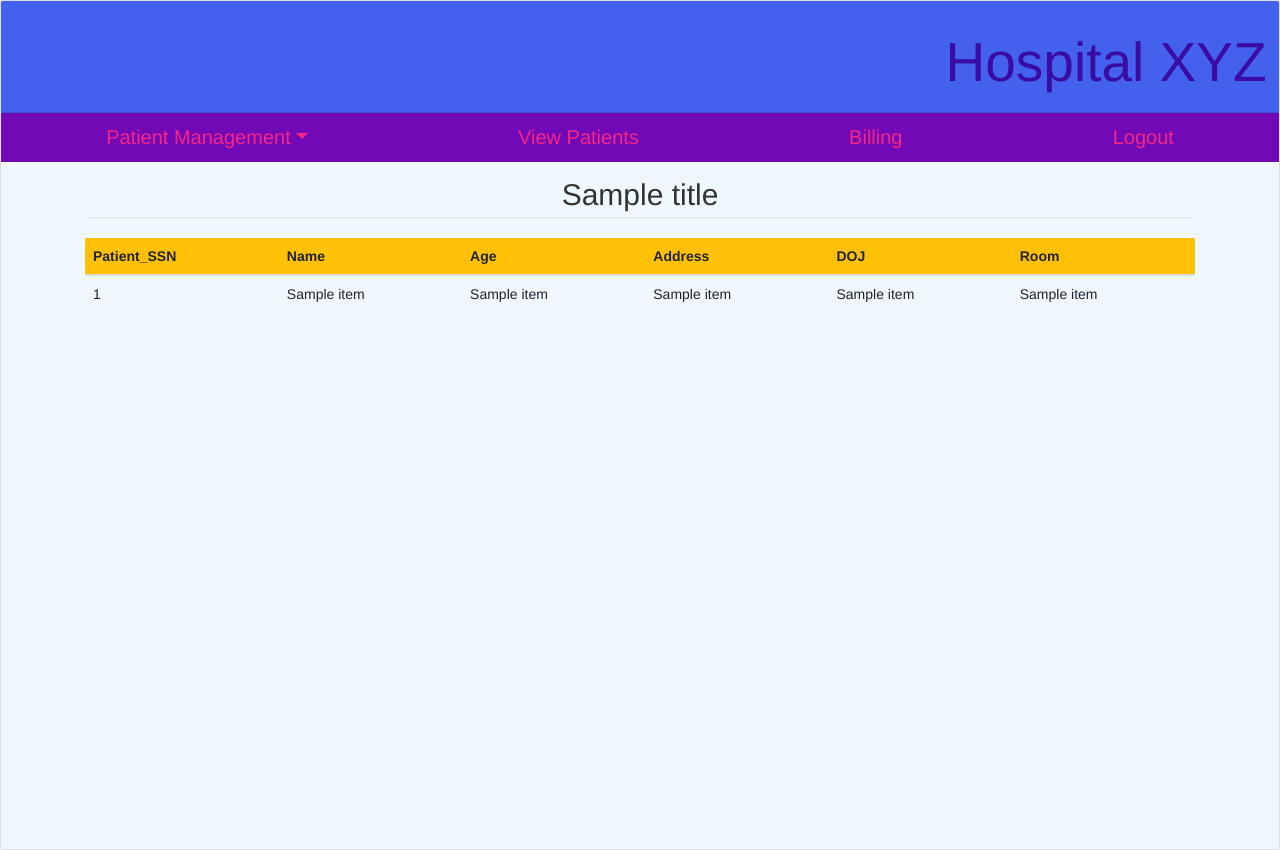
After one commit to santhosh-reddy03/hms, a Flask app: template application/templates/patient_table.html in a window 1280 px wide. The commit adds this page. Run offline with Flask 2, Linux system fonts and the light colour scheme; the template is opened without the code that fills it: most values are stand-ins (such as "Sample title", 1, 10 or a date in 2020); some libraries are stand-ins or nearby versions.

Commit message:
made few changes in routes, pharma, layout

```diff
--- a/application/routes.py
+++ b/application/routes.py
@@ -36,7 +36,7 @@ def login():
             session['user_id'] = form.login.data
             session['user_type'] = user_type[0]
             if user_type[0] == 'E':
-                return redirect(url_for('create_customer'))
+                return redirect(url_for('create_patient'))
             elif user_type[0] == 'P':
                 return redirect(url_for('pharmacist'))
             elif user_type[0] == 'D':
@@ -53,7 +53,7 @@ def logout():
     return redirect(url_for('login'))
 
 
-@app.route('/create_patient')
+@app.route('/create_patient', methods=["GET", "POST"])
 def create_patient():
     if 'user_id' in session and session['user_type'] == 'E':
         form = RegisterationForm()
@@ -131,12 +131,12 @@ def update_patient():
                     if not empty_field:                                 # empty field check necessary to ensure no fields are none while updating
                         sql = text('UPDATE patients SET patient_name = :n, age = :ag, admission_date = :doa, bed_type = :bt, address = :ad, state = :s, '
                                    'city = :c  WHERE patient_ssn = :ssn AND status = :state')
-                        rslt = db.engine.execute(sql, n=form.patient_name.data, ag=int(form.age.data), doa=form.doa.data, bt=form.bed_type.data,
+                        db.engine.execute(sql, n=form.patient_name.data, ag=int(form.age.data), doa=form.doa.data, bt=form.bed_type.data,
                                                  ad=form.address.data, s=form.state.data, c=form.city.data, ssn=form.patient_ssn.data, state='ACTIVE')
                         flash('Patient update initiated successfully', 'success')
-                        return redirect(url_for('update_patient'))       # successfull update
+                        return redirect(url_for('update_patient'))       # successful update
                     else:
-                        flash('Update uncsuccessful emppty fields found', 'warning')        # uncsuccessful update due to empty fields
+                        flash('Update unsuccessful empty fields found', 'warning')        # unsuccessful update due to empty fields
                         return redirect(url_for('update_patient'))
                 else:
                     flash('Please fill the fields using GET button then click on UPDATE button', 'warning')
@@ -164,7 +164,7 @@ def delete_patient():
 
                 elif form.delete.data and form.patient_name.data :          # to ensure get has been called
                     sql = text('UPDATE patients SET status = "INACTIVE" WHERE patient_ssn = :ssn AND status = :state')
-                    rslt = db.engine.execute(sql, ssn=form.patient_ssn.data, state='ACTIVE')
+                    db.engine.execute(sql, ssn=form.patient_ssn.data, state='ACTIVE')
                     flash('Patient deletion initiated successfully', 'success')
                     return redirect(url_for('delete_patient'))
                 else:
@@ -197,8 +197,11 @@ def search_patient():
 @app.route('/view_patient')
 def view_patient():
     if 'user_id' in session and session['user_type'] == 'E':
-        #code here
-        pass
+        # code here
+        rslt = db.engine.execute("SELECT patient_ssn,patient_name,age,address,admission_date,bed_type FROM patients WHERE status = 'ACTIVE' ")
+        patients = [row for row in rslt]
+        # print(patients)
+        return render_template('patient_table.html', rows=patients, title='View Patients')
 
     else:
         flash('You are not logged in ', 'danger')
@@ -232,7 +235,7 @@ def pharmacist():
             p_data = list(rslt1)
             if p_data:
                 patient_data = p_data[0]
-                flash("Patient and medicine data fount", "success")
+                flash("Patient and medicine data found", "success")
                 return render_template('pharma_details.html', data=data, title='Pharmacy', patient_data=patient_data)
             else:
                 flash("Patient not found", "danger")
@@ -267,14 +270,14 @@ def addmeds(patient_id=0, medicine_name='', quantity=0):
                 db.session.add(MedicineCount(patient_id=patient_id, medicine_id=medicine_id, issue_count=quantity))
                 db.session.commit()
                 data = {"medicinename": medicinename, "price": price, "quant": quantity}
-                sql = text("update medicine set quantity_avilable = :x where medicine_name = :y")
+                sql = text("update medicine set quantity_available = :x where medicine_name = :y")
                 db.engine.execute(sql, x=int(quant)-quantity, y=medicine_name)
                 return jsonify(data)
             else:
                 flash("Medicine are less in quantity, Please enter lower number", "warning")
                 return jsonify({"error": "stock not available"})
         else:
-            flash("Medicine doesn't exist", "danger")
+            # flash("Medicine doesn't exist", "danger")
             return jsonify({"error": "medicine doesnt exist"})
     else:
         return redirect(url_for('pharmacist'))
--- a/application/templates/delete_patient.html
+++ b/application/templates/delete_patient.html
@@ -12,8 +12,8 @@
     {{ render_field(form.address) }}
     {{ render_field(form.state) }}
     {{ render_field(form.city) }}
-    <input id="submit1" class="btn btn-primary btn-lg center-block" name="{{ form.get.name }}" type="submit" value="{{ form.get.label.text }}">
-    <input id="submit2" class="btn btn-primary btn-lg center-block" name="{{ form.delete.name }}" type="submit" value="{{ form.delete.label.text }}">
+    <input class="btn btn-primary btn-lg center-block" name="{{ form.get.name }}" type="submit" value="{{ form.get.label.text }}">
+    <input class="btn btn-primary btn-lg center-block" name="{{ form.delete.name }}" type="submit" value="{{ form.delete.label.text }}">
 
 
     </form>
--- a/application/templates/desk_executive_layout.html
+++ b/application/templates/desk_executive_layout.html
@@ -19,7 +19,7 @@
     <a class="nav-link" style="font-size :20px; color: #F72585;" href="/view_patient">View Patients</a>
   </li>
   <li class="nav-item">
-    <a class="nav-link" style="font-size :20px; color: #F72585;" href="/billingt">Billing</a>
+    <a class="nav-link" style="font-size :20px; color: #F72585;" href="/billing">Billing</a>
   </li>
   <li class="nav-item">
     <a class="nav-link" style="font-size :20px; color: #F72585;" href="/logout">Logout</a>
--- a/application/templates/layout.html
+++ b/application/templates/layout.html
@@ -15,15 +15,15 @@
 
 </head>
 <body>
-  <div class="card " style="height: 90rem;">
+  <div class="card " style="height: 85rem;">
   <div class="card-header text-right" style="font-weight: bold;color: #3A0CA3;background-color: #4361EE;">
     <h1 class="display-2">Hospital XYZ</h1>
-    <ul class="nav  " style="background-color: #7209B7;">
+
+  </div>
+<ul class="nav nav-fill" style="background-color: #7209B7;">
     {% block navs %}
     {% endblock %}
     </ul>
-
-  </div>
 
   <div class="card-body text-left" style="background-color: #F0F8FF;">
 
--- a/application/templates/login.html
+++ b/application/templates/login.html
@@ -1,6 +1,6 @@
 {% extends "layout.html" %}
 
-{% block page_content %}
+{% block content %}
  <fieldset>
    <form class="form-horizontal" action="" method="POST">
      {{ form.csrf_token }} <!-- this is very important so that validate functions work in the view-->
--- /dev/null
+++ b/application/templates/patient_table.html
@@ -0,0 +1,31 @@
+{% extends "desk_executive_layout.html" %}
+
+{% block content %}
+
+<div class="table-responsive">
+  <table class="table table-stripped table-hover " id="patient-table">
+    <thead>
+      <tr class="bg-warning">
+        <th scope="col">Patient_SSN</th>
+        <th scope="col">Name</th>
+        <th scope="col">Age</th>
+        <th scope="col">Address</th>
+        <th scope="col">DOJ</th>
+        <th scope="col">Room</th>
+      </tr>
+    </thead>
+    <tbody>
+      {% for item in rows %}
+      <tr>
+        <td>{{ item[0] }}</td>
+        <td>{{ item[1] }}</td>
+        <td>{{ item[2] }}</td>
+        <td>{{ item[3] }}</td>
+        <td>{{ item[4] }}</td>
+        <td>{{ item[5] }}</td>
+      </tr>
+    {% endfor %}
+    </tbody>
+  </table>
+</div>
+{% endblock %}
--- a/application/templates/update_patient.html
+++ b/application/templates/update_patient.html
@@ -12,8 +12,8 @@
     {{ render_field(form.address) }}
     {{ render_field(form.state) }}
     {{ render_field(form.city) }}
-    <input id="submit1" class="btn btn-primary btn-lg center-block" name="{{ form.get.name }}" type="submit" value="{{ form.get.label.text }}">
-    <input id="submit2" class="btn btn-primary btn-lg center-block"  name="{{ form.update.name }}" type="submit" value="{{ form.update.label.text }}">
+    <input class="btn btn-primary btn-lg center-block" name="{{ form.get.name }}" type="submit" value="{{ form.get.label.text }}">
+    <input class="btn btn-primary btn-lg center-block"  name="{{ form.update.name }}" type="submit" value="{{ form.update.label.text }}">
 
     </form>
   </fieldset>
```
Also changed, not shown: application/templates/create_patient.html (+16 -1 lines), application/templates/pharma_details.html (+4 -3 lines), application/templates/pharma_layout.html (+6 -3 lines), data.sqlite.
